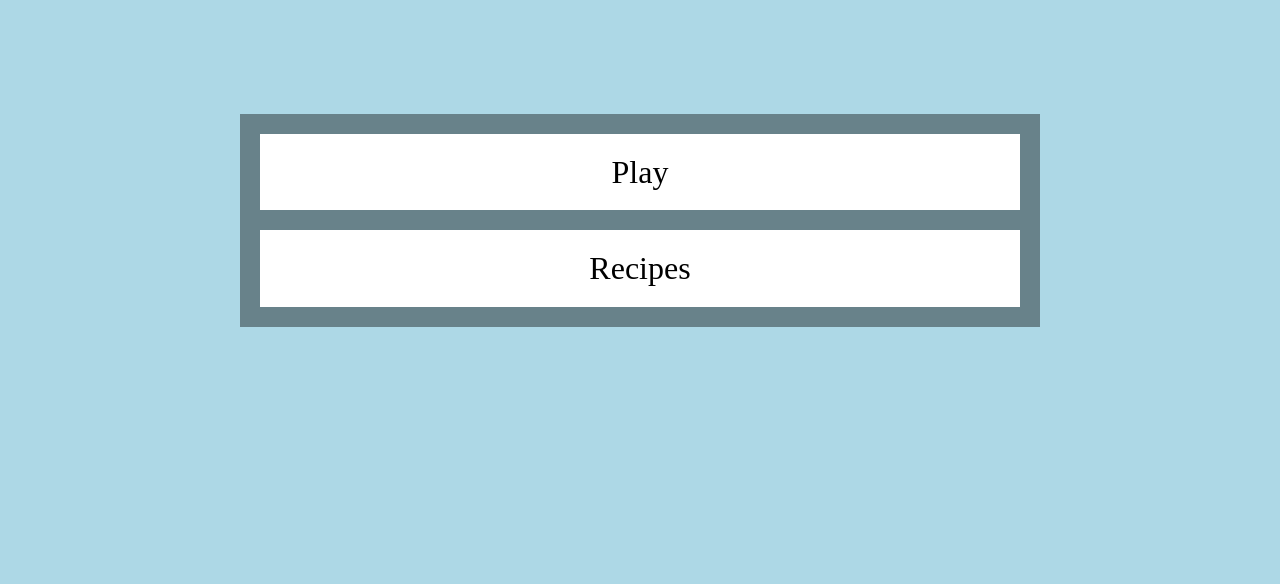
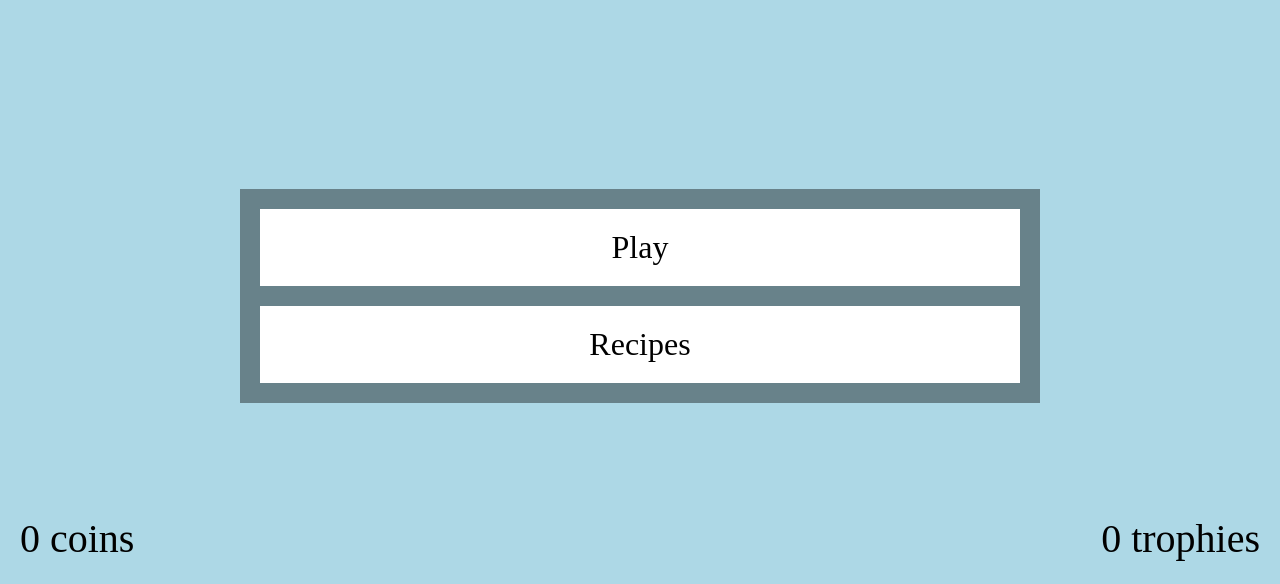
Before and after one commit to Daru13/psud-serious-cooking-game, a website with bundled scripts: page src/html/index.html in a window 1280 px wide. Shown: the part 216-800 px from the top of the page. Built offline with nearby package versions, Linux system fonts and the light colour scheme.

Commit message:
Add coin and trophy counts to the title screen.

```diff
--- a/src/css/game.css
+++ b/src/css/game.css
@@ -26,6 +26,13 @@ html, body, #game-container, .scene {
 /**********************************************************/
 
 #title-screen {
+    display: grid;
+    grid-template-columns: 100%;
+    grid-template-rows: auto 50% calc(3rem + 40px);
+    grid-template-areas:
+        "main-title"
+        "main-menu"
+        "stats-bar";
     background-color: lightblue;
 }
 
@@ -33,7 +40,7 @@ html, body, #game-container, .scene {
 #title-screen .main-title {
     display: block;
     width: 100%;
-    margin: 10% auto 10% auto;
+    margin: auto 0;
     font-size: 4rem;
     text-align: center;
 }
@@ -41,7 +48,7 @@ html, body, #game-container, .scene {
 #title-screen .main-menu {
     width: 80%;
     max-width: 800px;
-    margin: 0 auto;
+    margin: auto;
     padding: 20px;
     background-color: rgba(0, 0, 0, 0.4);
 }
@@ -62,6 +69,22 @@ html, body, #game-container, .scene {
 #title-screen .main-menu button:hover {
     background-color: #DDD;
 }
+
+#title-screen .stats-bar {
+    display: flex;
+    justify-content: space-between;
+    margin: 20px;
+    font-size: 2.5rem;
+}
+
+#title-screen .stats-bar .coin-counter::after {
+    content: " coins";
+}
+
+#title-screen .stats-bar .trophy-counter::after {
+    content: " trophies";
+}
+
 
 
 
--- a/src/ts/Game.ts
+++ b/src/ts/Game.ts
@@ -14,15 +14,15 @@ import { RecipeEvaluationScene } from './rendering/RecipeEvaluationScene';
 
 export class Game {
     readonly data: GameData;
+    readonly progress: PlayerProgress;
+    currentPreparation: Preparation;
     private renderer: Renderer;
-    private progress: PlayerProgress;
-    currentPreparation: Preparation;
 
     constructor() {
         this.data = new GameData();
-        this.renderer = new Renderer(this);
         this.progress = PlayerProgress.loadFromLocalStorageOrCreate(this.data);
         this.currentPreparation = null;
+        this.renderer = new Renderer(this);
 
         this.registerAllEventHandlers();
 
@@ -61,6 +61,9 @@ export class Game {
 
         EventManager.registerHandler(FinishCookingEvent, () => {
             console.log("FinishCookingEvent");
+
+            this.progress.logPreparation(this.currentPreparation);
+
             this.renderer.displayScene(RecipeEvaluationScene.id);
         });
     }
--- a/src/ts/rendering/TitleScreenScene.ts
+++ b/src/ts/rendering/TitleScreenScene.ts
@@ -8,21 +8,34 @@ export class TitleScreenScene extends Scene {
     static id: SceneID = "title-screen";
     id: SceneID = TitleScreenScene.id;
 
+    private coinCounterNode: HTMLElement;
+    private trophyCounterNode: HTMLElement;
+
     constructor(game: Game) {
         super(game);
+
+        this.coinCounterNode = null;
+        this.trophyCounterNode = null;
+
         this.createRootElement();
     }
 
     protected createRootElement(): void {
         super.createRootElement();
 
-        // Main title
+        this.createMainTitle();
+        this.createMainMenu();
+        this.createStatsBar();
+    }
+
+    private createMainTitle(): void {
         const title = document.createElement("h1");
         title.textContent = "Serious Cooking Game";
         title.classList.add("main-title");
         this.root.append(title);
+    }
 
-        // Main menu
+    private createMainMenu(): void {
         const menu = document.createElement("div");
         menu.classList.add("main-menu");
         this.root.append(menu);
@@ -44,4 +57,37 @@ export class TitleScreenScene extends Scene {
         });
         menu.append(recipeListButton);
     }
+
+    private createStatsBar(): void {
+        const statsBar = document.createElement("div");
+        statsBar.classList.add("stats-bar");
+        this.root.append(statsBar);
+
+        const coinCounter = document.createElement("div");
+        coinCounter.classList.add("coin-counter");
+        statsBar.append(coinCounter);
+
+        const trophyCounter = document.createElement("div");
+        trophyCounter.classList.add("trophy-counter");
+        statsBar.append(trophyCounter);
+
+        this.coinCounterNode = coinCounter;
+        this.trophyCounterNode = trophyCounter;
+    }
+
+    private updateCounters(): void {
+        const progress = this.game.progress;
+
+        this.coinCounterNode.innerText = progress
+            .getNbCoins()
+            .toFixed(0);
+
+        this.trophyCounterNode.innerText = progress
+            .getNbTrophies()
+            .toFixed(0);
+    }
+
+    beforeMount(): void {
+        this.updateCounters();
+    }
 }
```
